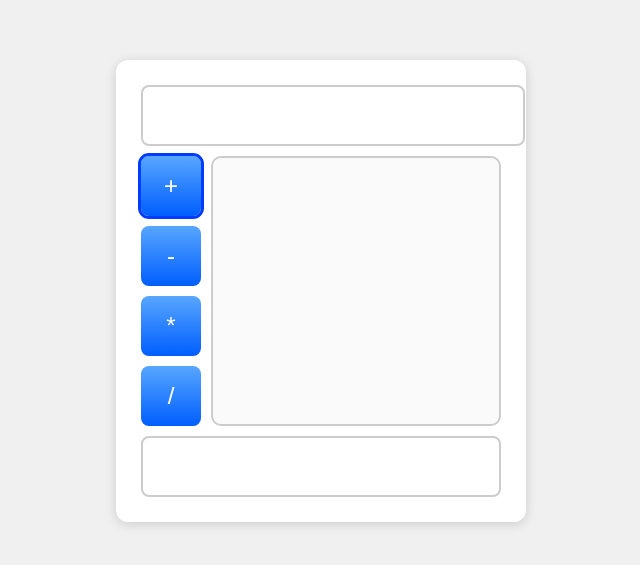
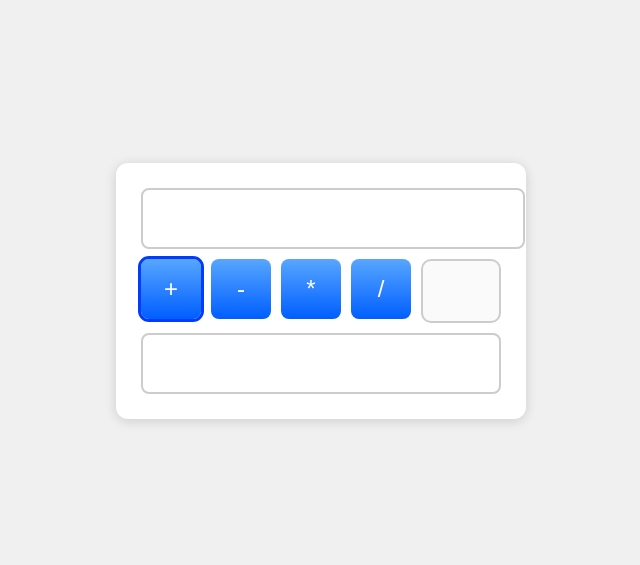
Before and after one commit to Ponava-pr/-1, a plain HTML site: page index.html in a window 1280 px wide. Shown: the part 117-682 px from the top of the page, without its empty margins (319-959 px from the left). Drawn offline with Linux system fonts and the light colour scheme.

Commit message:
Update style.css

```diff
--- a/style.css
+++ b/style.css
@@ -37,7 +37,7 @@ body {
 
 .operators {
     display: flex;
-    flex-direction: column;
+    flex-direction: row;
     gap: 10px;
 }
 
@@ -66,6 +66,7 @@ body {
     align-items: center;
     justify-content: center;
     cursor: pointer;
+    height: 60px;
 }
 
 .third-row {
```
